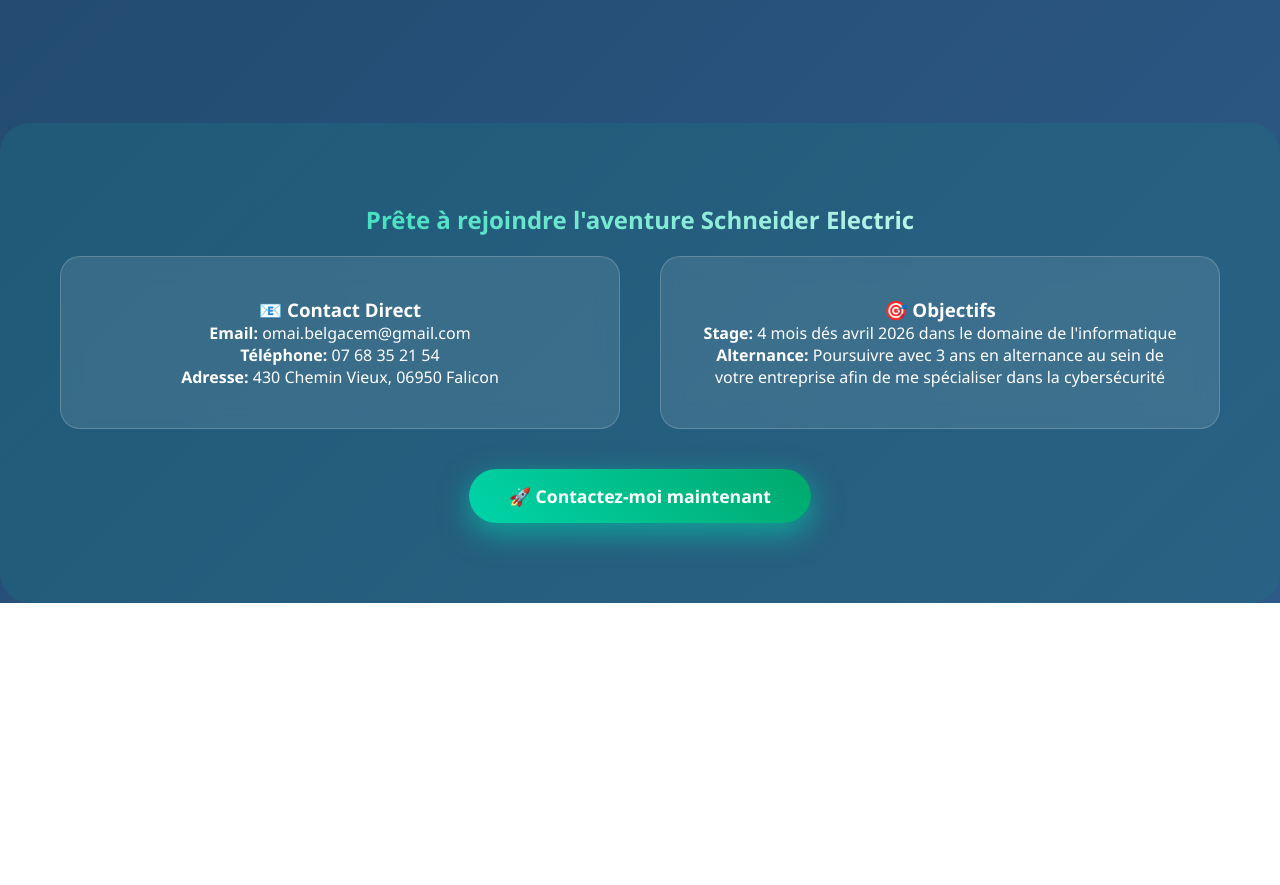
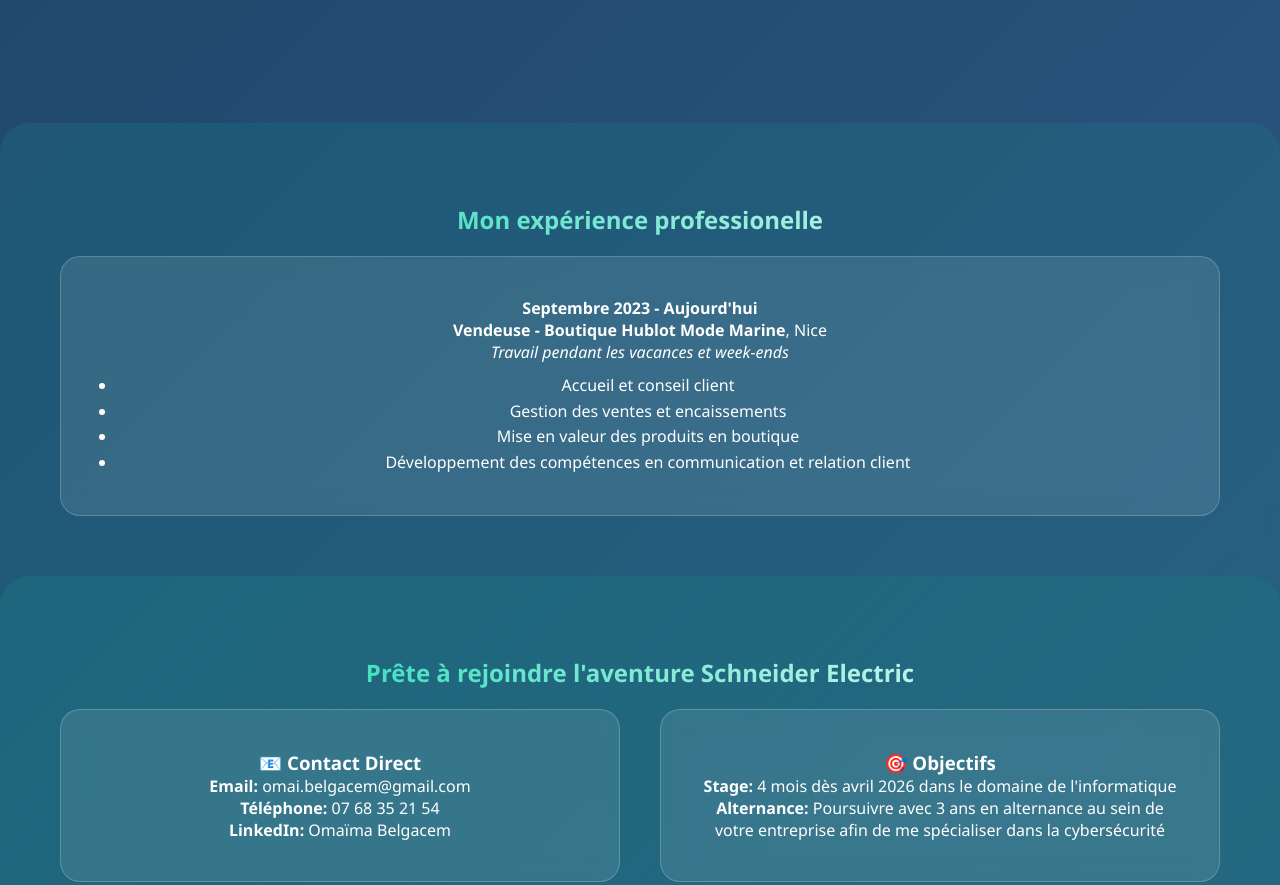
Before and after one commit to Omai19/mon-site, a plain HTML site: page index.html in a window 1280 px wide. Shown: the part 5540-6425 px from the top of the page. Before the commit the page ends 6143 px from the top, so only its background shows below. Drawn offline with Linux system fonts and the light colour scheme.

Commit message:
mon-site.html

```diff
--- a/index.html
+++ b/index.html
@@ -27,6 +27,17 @@
             pointer-events: none;
             z-index: 1;
         }
+          ul {
+    list-style-position: outside;
+    padding-left: 0;
+    margin-left: 0;
+}
+
+ul li {
+    margin-left: 1em; /* espace propre entre la puce et le texte */
+    text-indent: 0;   /* évite tout alinéa */
+}
+
 
         .particle {
             position: absolute;
@@ -965,29 +976,47 @@
 
     </section>
 
+   <section class="contact-section" >
+        <div class="container">
+            <h3 class="section-title">Mon expérience professionelle</h2>
+            <div class="contact-grid">
+                <div class="contact-card">
+               <h4>Septembre 2023 - Aujourd'hui</h4>
+               <p><strong>Vendeuse - Boutique Hublot Mode Marine</strong>, Nice</p>
+               <p><em>Travail pendant les vacances et week-ends</em></p>
+               <ul style="margin-top:10px; line-height:1.6;">
+                   <li>Accueil et conseil client</li>
+                   <li>Gestion des ventes et encaissements</li>
+                   <li>Mise en valeur des produits en boutique</li>
+                   <li>Développement des compétences en communication et relation client</li>
+               </ul>
+           </div>
+       </div>
+   </div>
+
+
    <section class="contact-section">
   <div class="container">
     <h2 class="section-title">Prête à rejoindre l'aventure Schneider Electric</h2>
     <div class="contact-grid">
+
       <div class="contact-card">
         <h3>📧 Contact Direct</h3>
         <p><strong>Email:</strong> omai.belgacem@gmail.com</p>
         <p><strong>Téléphone:</strong> 07 68 35 21 54</p>
-                    <p><strong>Adresse:</strong> 430 Chemin Vieux, 06950 Falicon</p>
+        <p><strong>LinkedIn:</strong> Omaïma Belgacem</p>
       </div>
 
-                  <style>
-
-
-
-
-                     </style>
       <div class="contact-card">
         <h3>🎯 Objectifs</h3>
-                    <p><strong>Stage:</strong> 4 mois dés avril 2026 dans le domaine de l'informatique</p>
+        <p><strong>Stage:</strong> 4 mois dès avril 2026 dans le domaine de l'informatique</p>
         <p><strong>Alternance:</strong> Poursuivre avec 3 ans en alternance au sein de votre entreprise afin de me spécialiser dans la cybersécurité</p>
+      </div>
 
     </div>
+  </div>
+</section>
+
             </div>
             <div style="margin-top: 40px;">
                 <a href="mailto:omai.belgacem@gmail.com?subject=Opportunité Schneider Electric&body=Bonjour Omaïma,%0D%0A%0D%0ANous avons consulté votre profil et souhaitons échanger avec vous concernant nos opportunités chez Schneider Electric.%0D%0A%0D%0ACordialement" class="cta-button">
```
Lines whose indentation alone changed are shown as unchanged.
